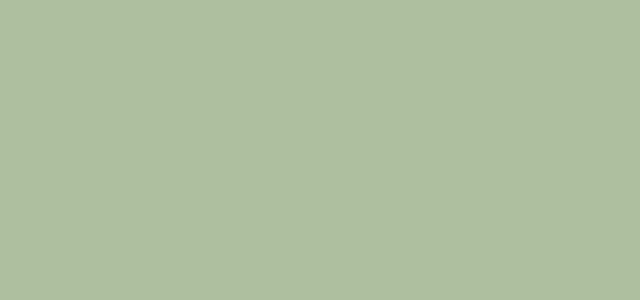
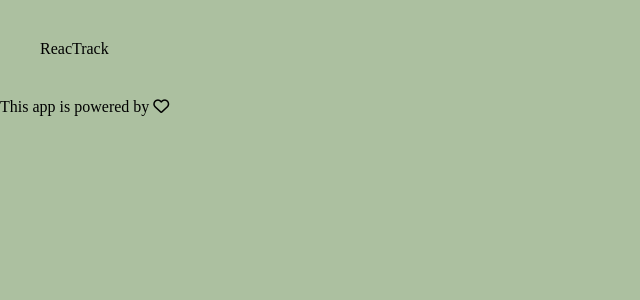
Before and after one commit to blacknstones/ReacTrack, a React (Create React App) app: page /about in a window 1280 px wide. Shown: the top 300 px of the page, without its empty margins (0-640 px from the left). Built offline with nearby package versions, Linux system fonts and the light colour scheme.

Commit message:
Added AboutPage component

```diff
--- a/src/App.js
+++ b/src/App.js
@@ -8,8 +8,8 @@ import information from './fakeDB.json';
 // Components
 import HomePage from './components/HomepPage';
 import ParcelsPage from './components/ParcelsPage';
-
 import DetailPage from './components/DetailPage';
+import AboutPage from './components/AboutPage';
 
 // Other imports
 import './css/style.css';
@@ -58,6 +58,9 @@ export default function App() {
           <Route exact path="/parcels/:match_id">
             <DetailPage information={information}/>
           </Route>
+          <Route exact path="/about">
+            <AboutPage />
+          </Route>
         </Switch>
       </div>
     </Router>
--- /dev/null
+++ b/src/components/AboutPage.jsx
@@ -0,0 +1,12 @@
+import React from 'react';
+import Header from './Header';
+
+export default function AboutPage() {
+    return (
+        <div className="about-page">
+             <Header />
+        <p>This app is powered by <i class="far fa-heart"></i></p>
+        </div>
+
+    );
+}
```
